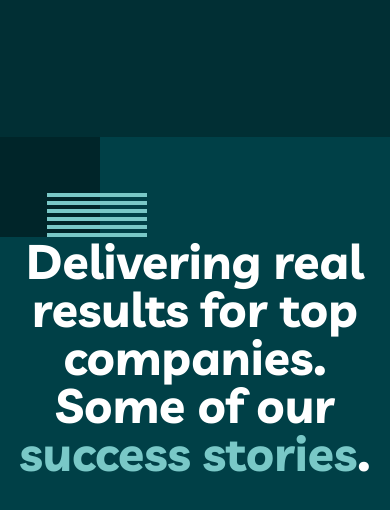
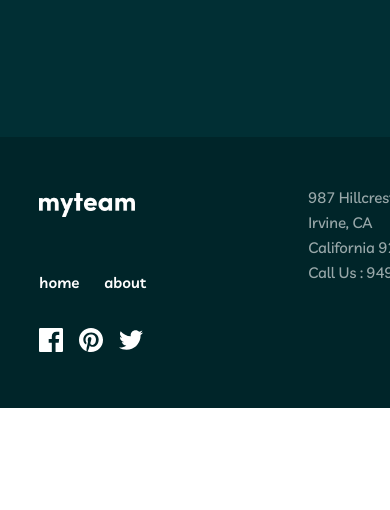
Before and after one commit to MariusAnta/Projektinis_darbas, a plain HTML site: page index.html in a window 390 px wide. Shown: the part 1440-1950 px from the top of the page. Drawn offline with Linux system fonts and the light colour scheme.

Commit message:
footer tablet adjustment done to my team, social icons and home/about buttons

```diff
--- a/index.html
+++ b/index.html
@@ -124,7 +124,7 @@
     </div>
     <!-- Second section ("Delivering real results") -->
 
-    <section class="description">
+    <!-- <section class="description">
       <div class="virsaus_logo">
       </div>
         <div class="description-header">
@@ -190,7 +190,7 @@
           </div>
         </div>
         <div class="apacios_logo"></div>
-    </section>
+    </section> -->
 
     <!-- Contact section ("Ready to get started") -->
     <div></div>
--- a/styles/home_page.css
+++ b/styles/home_page.css
@@ -413,6 +413,39 @@ svg:hover {
   fill: #f67e7e;
 }
 
+/* footer adjustment */
+
+@media only screen and (max-width: 1439px) { /*tablet*/
+  .container-position {
+    display: grid;
+    grid-template-columns: auto auto;
+  }
+  footer {
+    height: 16.9375rem;
+  }
+  .my-team {
+    width: 6rem;
+    height: 1.5rem;
+    margin-top: 3.5rem;
+    margin-left: 2.45rem;
+  }
+  .home-button, .about-button {
+    font-size: 0.9375rem;
+    line-height: 1.5625rem;
+  }
+  .button-position {
+    padding-top: 3.106rem;
+    padding-left: 2.46rem;
+    width: 9.6875rem;
+    gap: 0.98rem;
+    padding-bottom: 0rem;
+  }
+  .social-icon {
+    padding-left: 2.45rem;
+    padding-top: 2.9rem;
+  }
+}
+
 /* hero sekcija */
 
 .description {
```
